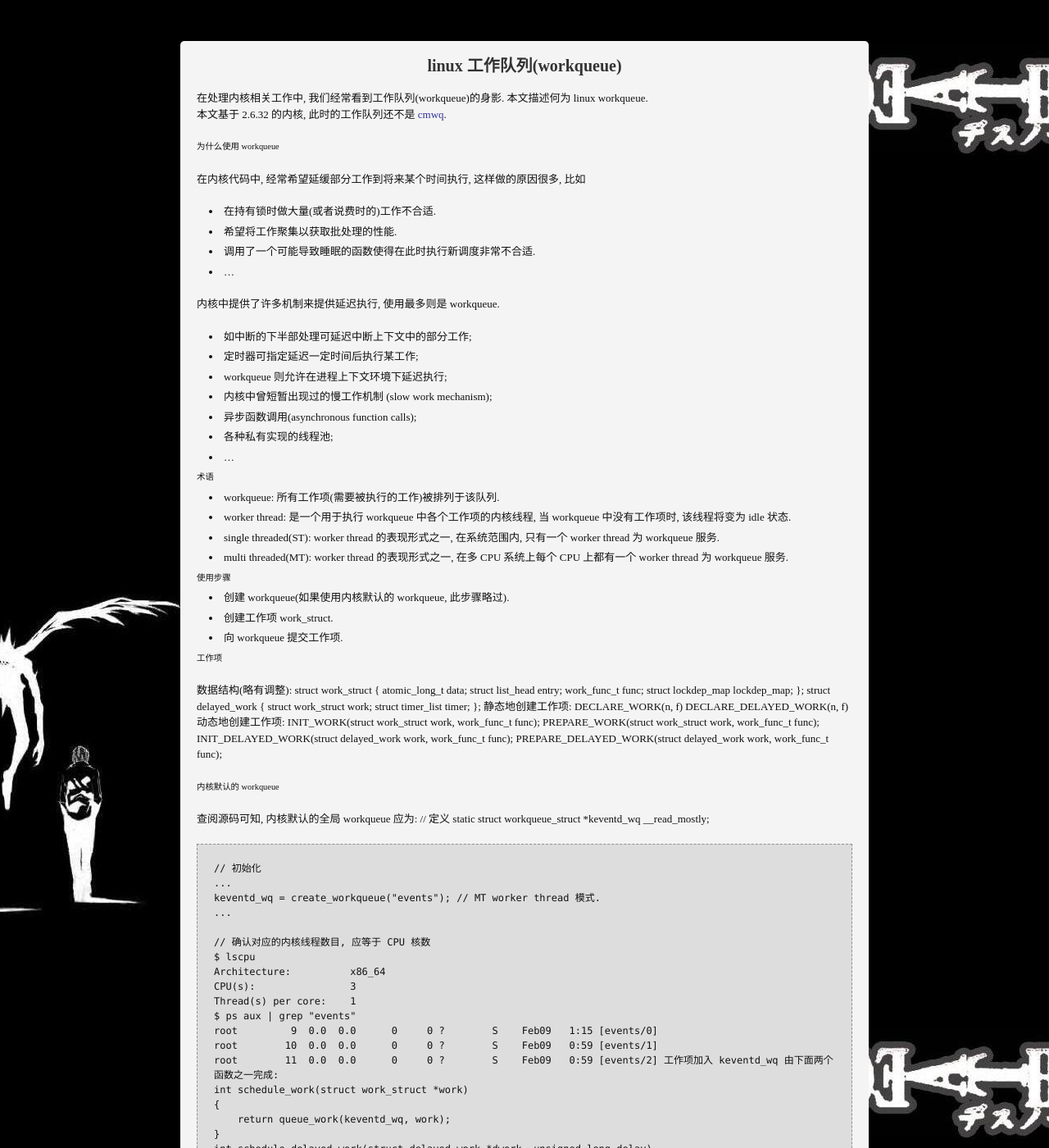
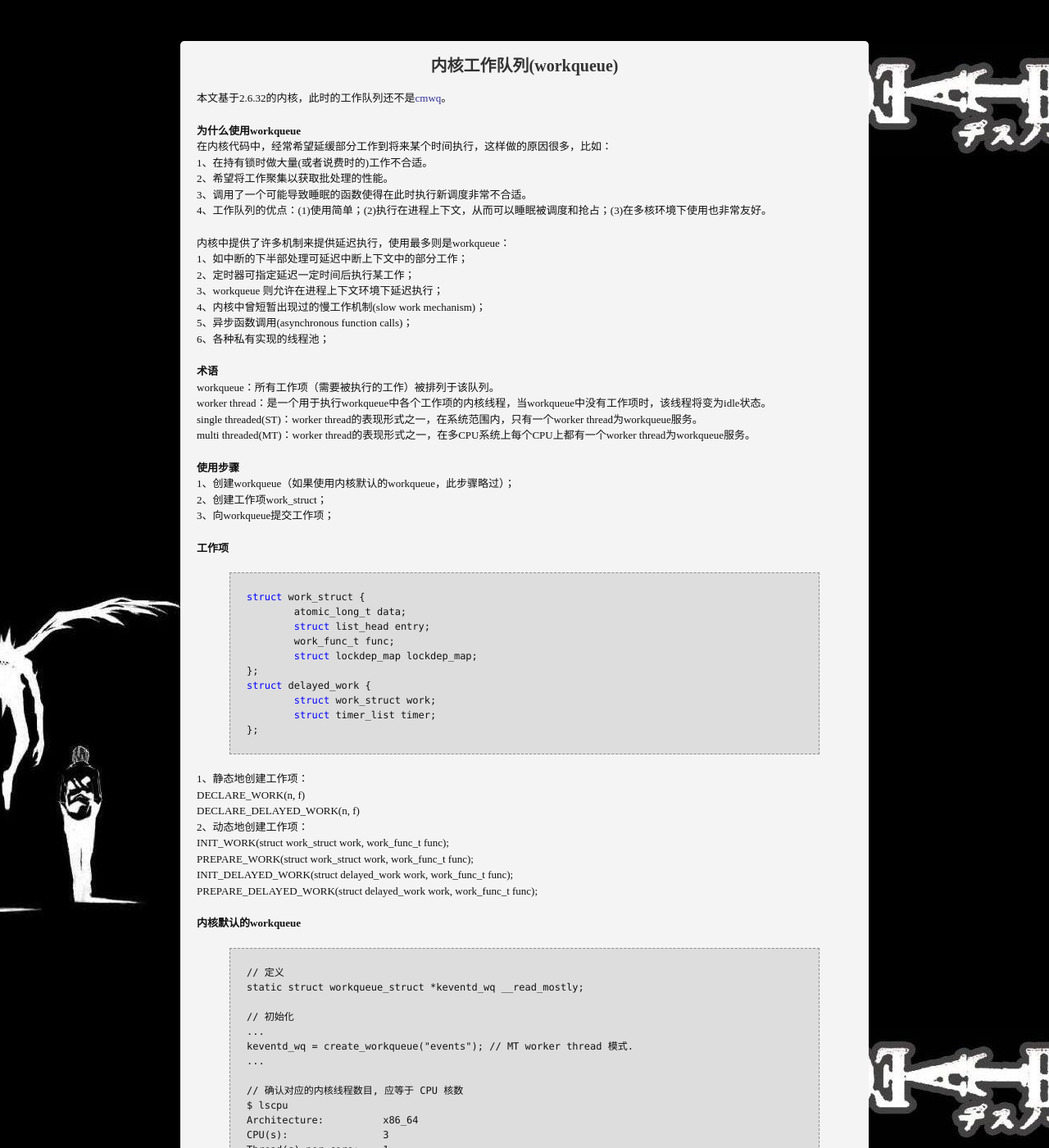
Before and after one commit to tfengmao/xanfeng, a Jekyll site: the page built from _posts/2012-02-28-workqueue.md, in a window 1280 px wide and 1400 px high. Shown: the whole window at 82% size. Built offline with Jekyll 4.4.1, drawn with Linux system fonts in a browser that asks for light colours; Markdown is read by kramdown in place of the engine named in the settings; comment, search, counter and statistics services are not loaded; some of the changed text lies outside the part shown.

Commit message:
adjusted format

```diff
--- a/_posts/2012-02-28-workqueue.md
+++ b/_posts/2012-02-28-workqueue.md
@@ -1,120 +1,104 @@
 ---
-title: linux 工作队列(workqueue)
+title: 内核工作队列(workqueue)
 layout: post
 tags: linux workqueue kernel
 category: linux
 ---
 
-在处理内核相关工作中, 我们经常看到工作队列(workqueue)的身影. 本文描述何为 linux workqueue.
-本文基于 2.6.32 的内核, 此时的工作队列还不是 [cmwq](http://www.mjmwired.net/kernel/Documentation/workqueue.txt).
+本文基于2.6.32的内核，此时的工作队列还不是[cmwq](http://www.mjmwired.net/kernel/Documentation/workqueue.txt)。
 
-#为什么使用 workqueue
+**为什么使用workqueue**
+在内核代码中，经常希望延缓部分工作到将来某个时间执行，这样做的原因很多，比如：
+1、在持有锁时做大量(或者说费时的)工作不合适。
+2、希望将工作聚集以获取批处理的性能。
+3、调用了一个可能导致睡眠的函数使得在此时执行新调度非常不合适。
+4、工作队列的优点：(1)使用简单；(2)执行在进程上下文，从而可以睡眠被调度和抢占；(3)在多核环境下使用也非常友好。
 
-在内核代码中, 经常希望延缓部分工作到将来某个时间执行, 这样做的原因很多, 比如
+内核中提供了许多机制来提供延迟执行，使用最多则是workqueue：
+1、如中断的下半部处理可延迟中断上下文中的部分工作；
+2、定时器可指定延迟一定时间后执行某工作；
+3、workqueue 则允许在进程上下文环境下延迟执行；
+4、内核中曾短暂出现过的慢工作机制(slow work mechanism)；
+5、异步函数调用(asynchronous function calls)；
+6、各种私有实现的线程池；
 
-* 在持有锁时做大量(或者说费时的)工作不合适.
-* 希望将工作聚集以获取批处理的性能.
-* 调用了一个可能导致睡眠的函数使得在此时执行新调度非常不合适.
-* ...
+**术语**
+workqueue：所有工作项（需要被执行的工作）被排列于该队列。
+worker thread：是一个用于执行workqueue中各个工作项的内核线程，当workqueue中没有工作项时，该线程将变为idle状态。
+single threaded(ST)：worker thread的表现形式之一，在系统范围内，只有一个worker thread为workqueue服务。
+multi threaded(MT)：worker thread的表现形式之一，在多CPU系统上每个CPU上都有一个worker thread为workqueue服务。
 
-内核中提供了许多机制来提供延迟执行, 使用最多则是 workqueue.
+**使用步骤**
+1、创建workqueue（如果使用内核默认的workqueue，此步骤略过）；
+2、创建工作项work_struct；
+3、向workqueue提交工作项；
 
-* 如中断的下半部处理可延迟中断上下文中的部分工作;
-* 定时器可指定延迟一定时间后执行某工作;
-* workqueue 则允许在进程上下文环境下延迟执行;
-* 内核中曾短暂出现过的慢工作机制 (slow work mechanism);
-* 异步函数调用(asynchronous function calls);
-* 各种私有实现的线程池;
-* ...
+**工作项**
 
-#术语
+{% highlight c %}
+struct work_struct {
+	atomic_long_t data;
+	struct list_head entry;
+	work_func_t func;
+	struct lockdep_map lockdep_map;
+};
+struct delayed_work {
+	struct work_struct work;
+	struct timer_list timer;
+};
+{% endhighlight %}
 
-* workqueue: 所有工作项(需要被执行的工作)被排列于该队列.
-* worker thread: 是一个用于执行 workqueue 中各个工作项的内核线程, 当 workqueue 中没有工作项时, 该线程将变为 idle 状态.
-* single threaded(ST): worker thread 的表现形式之一, 在系统范围内, 只有一个 worker thread 为 workqueue 服务.
-* multi threaded(MT): worker thread 的表现形式之一, 在多 CPU 系统上每个 CPU 上都有一个 worker thread 为 workqueue 服务.
+1、静态地创建工作项：
+DECLARE_WORK(n, f)
+DECLARE_DELAYED_WORK(n, f)
+2、动态地创建工作项：
+INIT_WORK(struct work_struct work, work_func_t func);
+PREPARE_WORK(struct work_struct work, work_func_t func);
+INIT_DELAYED_WORK(struct delayed_work work, work_func_t func);
+PREPARE_DELAYED_WORK(struct delayed_work work, work_func_t func);
 
-#使用步骤
+**内核默认的workqueue**
 
-1. 创建 workqueue(如果使用内核默认的 workqueue, 此步骤略过).
-2. 创建工作项 work_struct.
-3. 向 workqueue 提交工作项.
+{% highlight text %}
+// 定义
+static struct workqueue_struct *keventd_wq __read_mostly;
 
+// 初始化
+...
+keventd_wq = create_workqueue("events"); // MT worker thread 模式.
+...
 
-#工作项
+// 确认对应的内核线程数目, 应等于 CPU 核数
+$ lscpu
+Architecture:          x86_64
+CPU(s):                3
+Thread(s) per core:    1
+$ ps aux | grep "events"
+root         9  0.0  0.0      0     0 ?        S    Feb09   1:15 [events/0]
+root        10  0.0  0.0      0     0 ?        S    Feb09   0:59 [events/1]
+root        11  0.0  0.0      0     0 ?        S    Feb09   0:59 [events/2]
 
-数据结构(略有调整):
-    struct work_struct {
-        atomic_long_t data;
-        struct list_head entry;
-        work_func_t func;
-        struct lockdep_map lockdep_map;
-    };
-    struct delayed_work {
-        struct work_struct work;
-        struct timer_list timer;
-    };
-静态地创建工作项:
-    DECLARE_WORK(n, f)
-    DECLARE_DELAYED_WORK(n, f)
-动态地创建工作项:
-    INIT_WORK(struct work_struct work, work_func_t func);
-    PREPARE_WORK(struct work_struct work, work_func_t func);
-    INIT_DELAYED_WORK(struct delayed_work work, work_func_t func);
-    PREPARE_DELAYED_WORK(struct delayed_work work, work_func_t func);
+// 工作项加入 keventd_wq 由下面两个函数之一完成:
+int schedule_work(struct work_struct *work)
+{
+	return queue_work(keventd_wq, work);
+}
+int schedule_delayed_work(struct delayed_work *dwork, unsigned long delay)
+{
+	return queue_delayed_work(keventd_wq, dwork, delay);
+}
+{% endhighlight %}
 
-#内核默认的 workqueue
-查阅源码可知, 内核默认的全局 workqueue 应为:
-    // 定义
-    static struct workqueue_struct *keventd_wq __read_mostly;
+**用户自定义的workqueue**
+1、创建workqueue：
+create_singlethread_workqueue(name) // 仅对应一个内核线程
+create_workqueue(name) // 对应多个内核线程, 同上文.
+2、向workqueue中提交工作项：
+int queue_work(workqueue_t *queue, work_t *work);
+int queue_delayed_work(workqueue_t *queue, work_t *work, unsigned long delay);
 
-    // 初始化
-    ...
-    keventd_wq = create_workqueue("events"); // MT worker thread 模式.
-    ...
+**example**
+<script src="https://gist.github.com/1938890.js"> </script>
 
-    // 确认对应的内核线程数目, 应等于 CPU 核数
-    $ lscpu
-    Architecture:          x86_64
-    CPU(s):                3
-    Thread(s) per core:    1
-    $ ps aux | grep "events"
-    root         9  0.0  0.0      0     0 ?        S    Feb09   1:15 [events/0]
-    root        10  0.0  0.0      0     0 ?        S    Feb09   0:59 [events/1]
-    root        11  0.0  0.0      0     0 ?        S    Feb09   0:59 [events/2]
-工作项加入 keventd_wq 由下面两个函数之一完成:
-    int schedule_work(struct work_struct *work)
-    {
-	    return queue_work(keventd_wq, work);
-    }
-    int schedule_delayed_work(struct delayed_work *dwork, unsigned long delay)
-    {
-        return queue_delayed_work(keventd_wq, dwork, delay);
-    }
-
-#用户自定义的 workqueue
-创建 workqueue:
-    create_singlethread_workqueue(name) // 仅对应一个内核线程
-    create_workqueue(name) // 对应多个内核线程, 同上文.
-向 workqueue 中提交工作项:
-    int queue_work(workqueue_t *queue, work_t *work);
-    int queue_delayed_work(workqueue_t *queue, work_t *work, unsigned long delay);
-取消 workqueue 中挂起的工作项以及释放 workqueue 此处略过.
-
-#工作队列的优点
-
-* 使用简单.
-* 执行在进程上下文, 从而可以睡眠, 被调度和抢占.
-* 在多核环境下使用也非常友好.
-
-#example
-<script src="https://gist.github.com/1938890.js"> </script>
-Makefile:
-    obj-m := wq.o
-    default:
-        make -C /usr/src/linux-2.6.32.12-0.7 M=`pwd` modules
-
-
-#本文主要参考
-
-* [IBM developworks Linux 的并发可管理工作队列机制探讨](http://www.ibm.com/developerworks/cn/linux/l-cn-cncrrc-mngd-wkq/index.html?ca=drs-)
+**资料**
+[IBM developworks Linux 的并发可管理工作队列机制探讨](http://www.ibm.com/developerworks/cn/linux/l-cn-cncrrc-mngd-wkq/index.html?ca=drs-)
```
